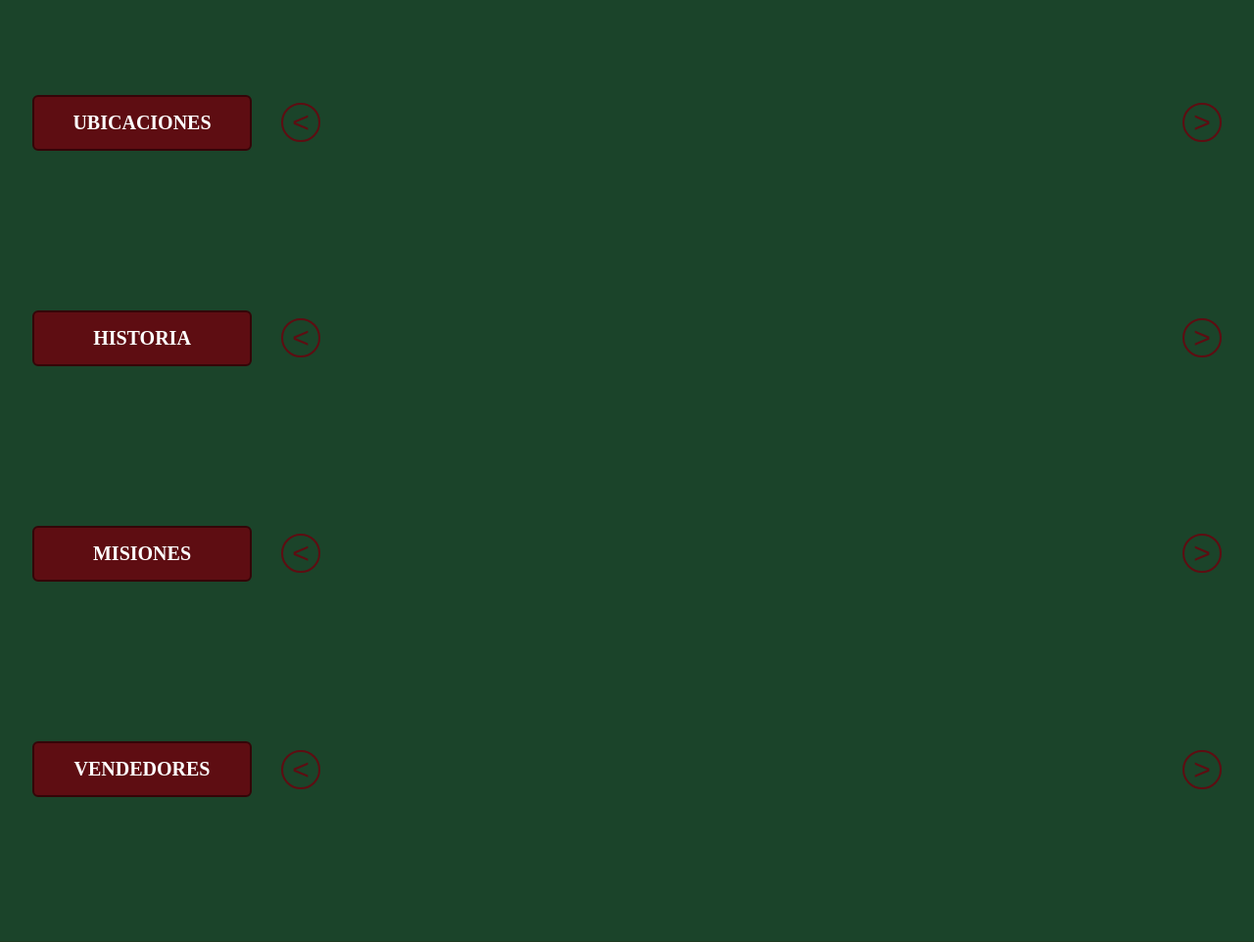
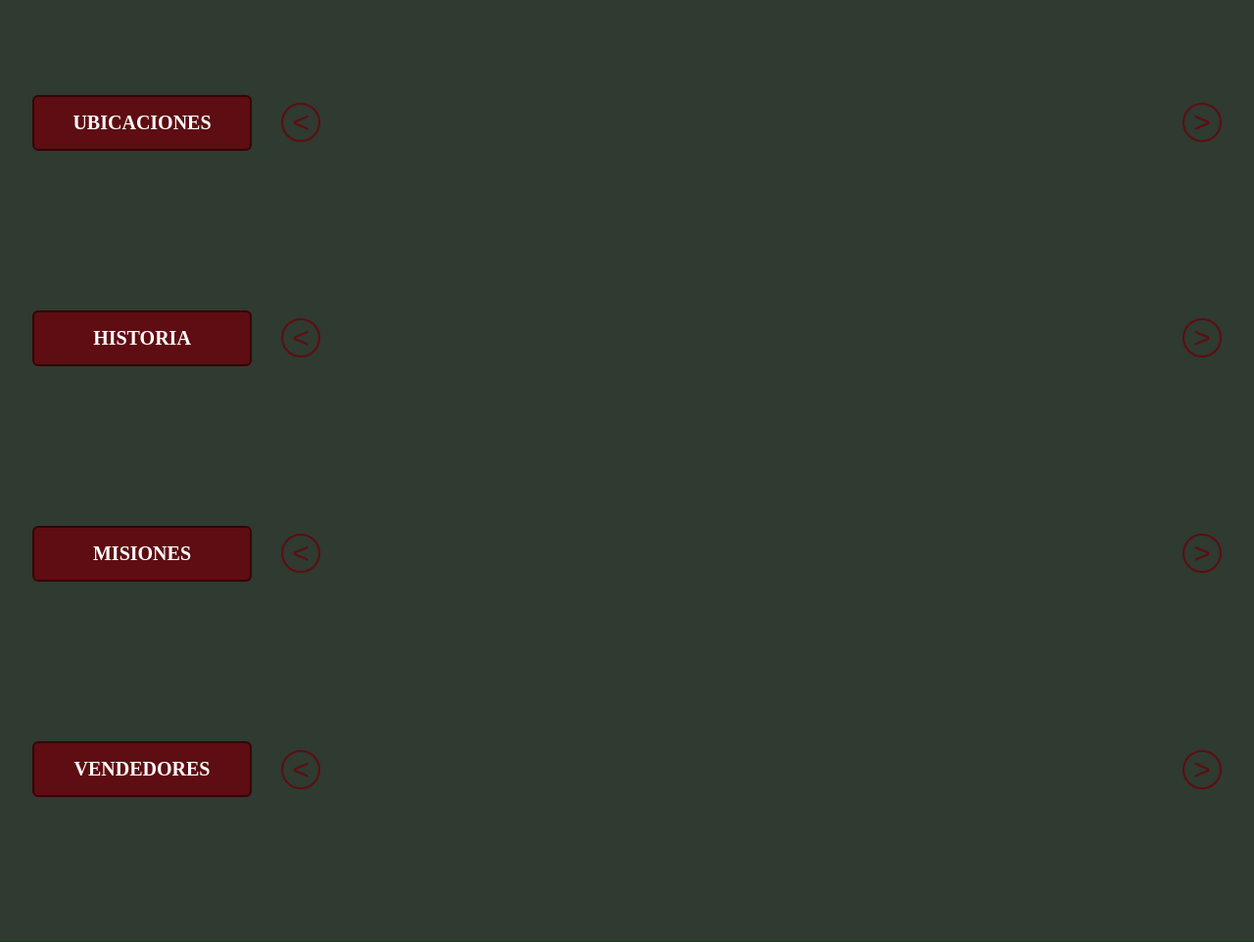
Before and after one commit to Andres1549/proyecto_npc, a FastAPI app: page / in a window 1280 px wide. Shown: the part 219-1181 px from the top of the page at 98% size. Run offline with FastAPI, Linux system fonts and the light colour scheme; data that the repository does not hold is empty.

```diff
--- a/app/templates/home.html
+++ b/app/templates/home.html
@@ -10,7 +10,7 @@
 
     <style>
         body {
-            background-color: #1b442a;
+            background-color: #2f3a30;
             min-height: 100vh;
             margin: 0;
         }
```
